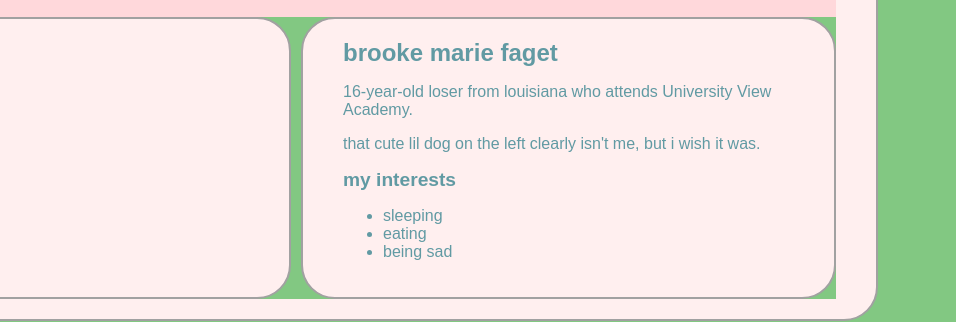
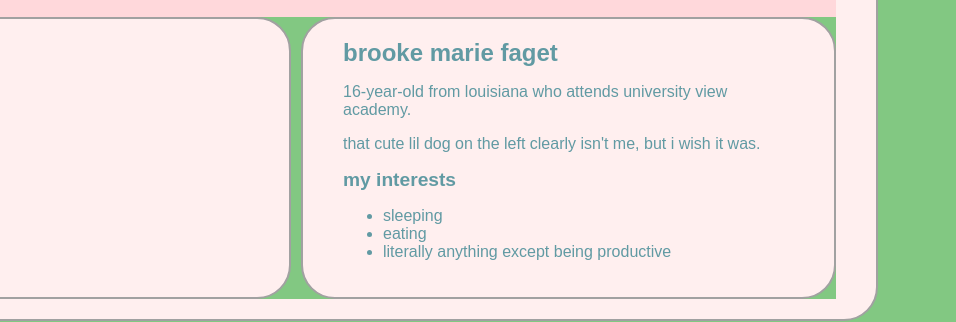
Before and after one commit to brooke-F/brooke-F.github.io, a plain HTML site: page index.html in a window 1280 px wide. Shown: the part 113-435 px from the top of the page, 324-1280 px from the left. Drawn offline with Linux system fonts and the light colour scheme.

Commit message:
um this should work
thats it

```diff
--- a/index.html
+++ b/index.html
@@ -96,7 +96,7 @@
                         brooke marie faget
                     </header>
                     <p>
-                        16-year-old loser from louisiana who attends University View Academy.
+                        16-year-old from louisiana who attends university view academy.
                     </p>
                     <p>
                         that cute lil dog on the left clearly isn't me, but i wish it was.
@@ -106,7 +106,7 @@
                         <ul>
                             <li>sleeping</li>
                             <li>eating</li>
-                            <li>being sad</li>
+                            <li>literally anything except being productive</li>
                         </ul>
                     </section>
                 </div>
```
